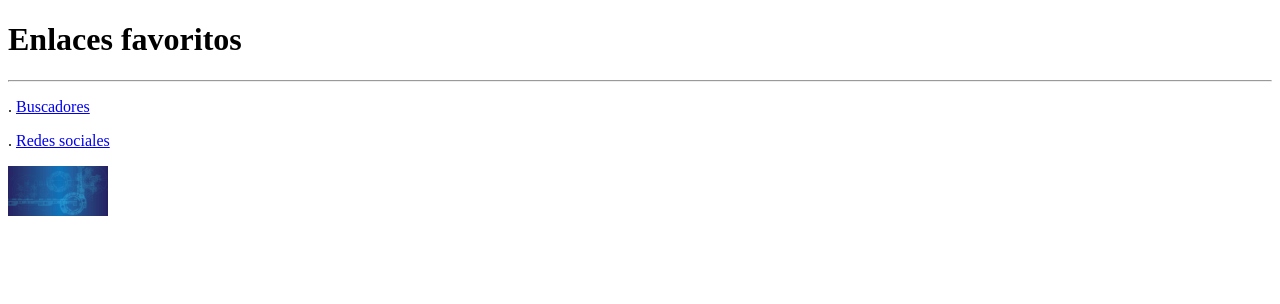
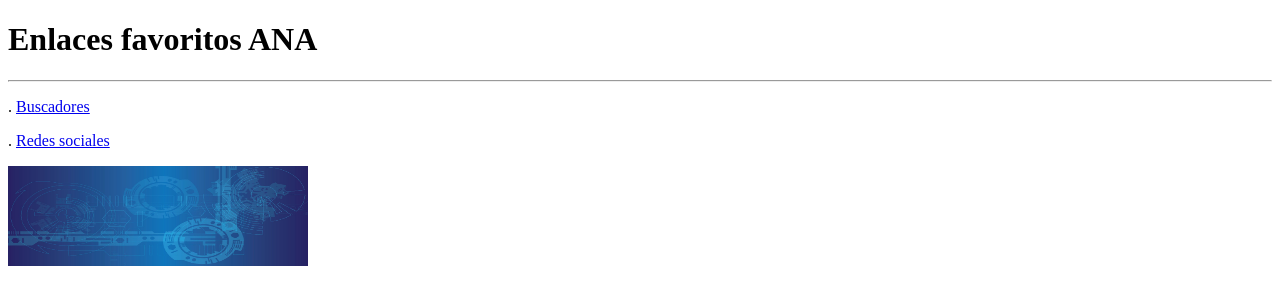
Before and after one commit to ana-martos/ana-martos.github.io, a plain HTML site: page index.html in a window 1280 px wide. Drawn offline with Linux system fonts and the light colour scheme.

Commit message:
Add files via upload
Prueba de cambio tamaño imagen

```diff
--- a/index.html
+++ b/index.html
@@ -5,10 +5,10 @@
      <title>Lista de enlaces favoritos</title>
    </head>
    <body>
-     <h1>Enlaces favoritos</h1>
+     <h1>Enlaces favoritos ANA</h1>
      <hr>
      <p>. <a href="buscadores.html">Buscadores</a></p>
      <p>. <a href="redes-sociales.html">Redes sociales</a></p>
-	 <img src="imagenes/dibu.jpg" width="100! height="60" alt="dibujo de fondo chulo">
+	 <img src="imagenes/dibu.jpg" width="300" height="100" alt="dibujo de fondo chulo">
    </body>
 </html>
```
